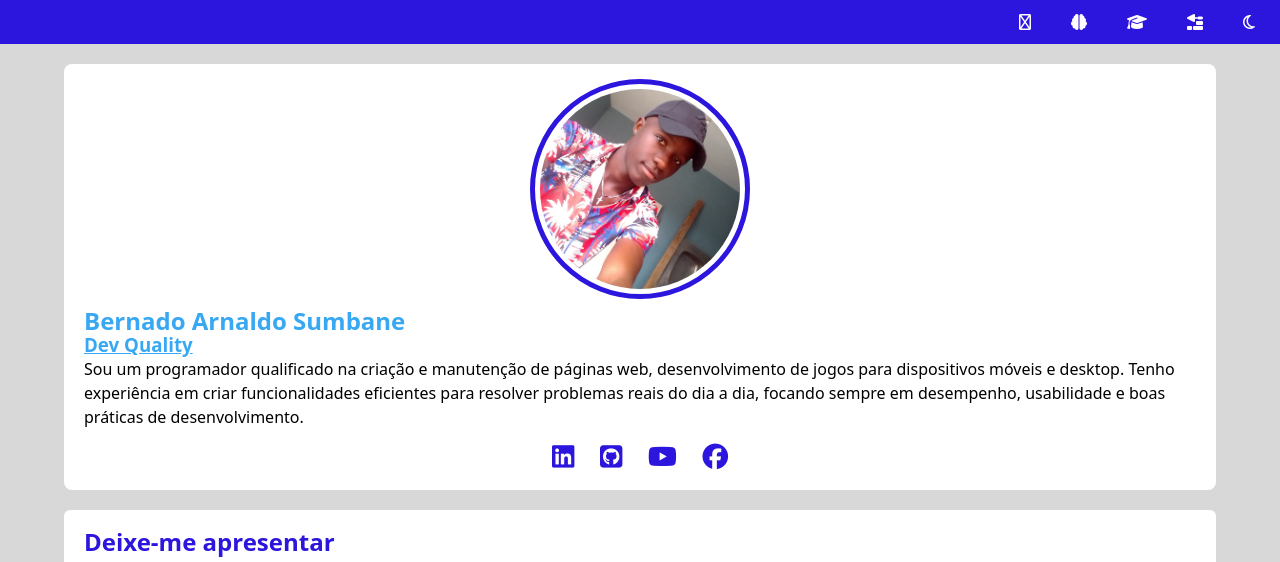
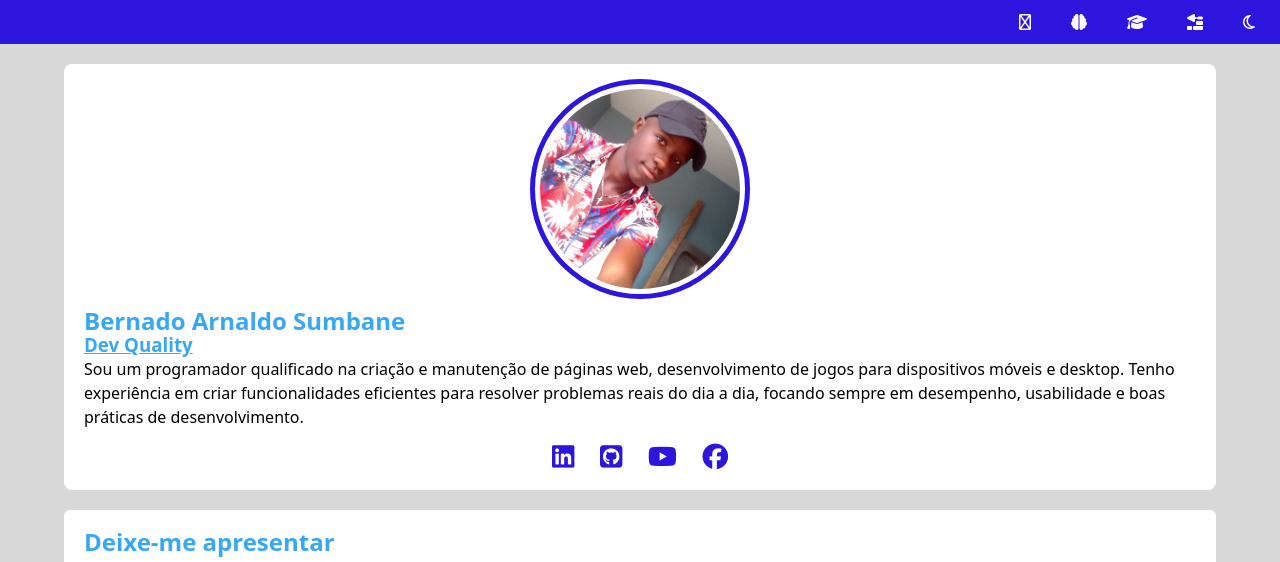
Before and after one commit to DeveQuality/projecto-portifolio, a PHP site: page / in a window 1280 px wide. Shown: the top 562 px of the page. Run offline with PHP 8.4, Linux system fonts and the light colour scheme; some libraries are stand-ins or nearby versions.

Commit message:
actualizei

```diff
--- a/estilos/style.css
+++ b/estilos/style.css
@@ -104,7 +104,7 @@ article{
   border-radius: 6px;
 }
 article h2{
-  color: var(--destaque);
+  color: var(--texto);
   margin-bottom: 10px;
 }
 article#video .video-container{
```
